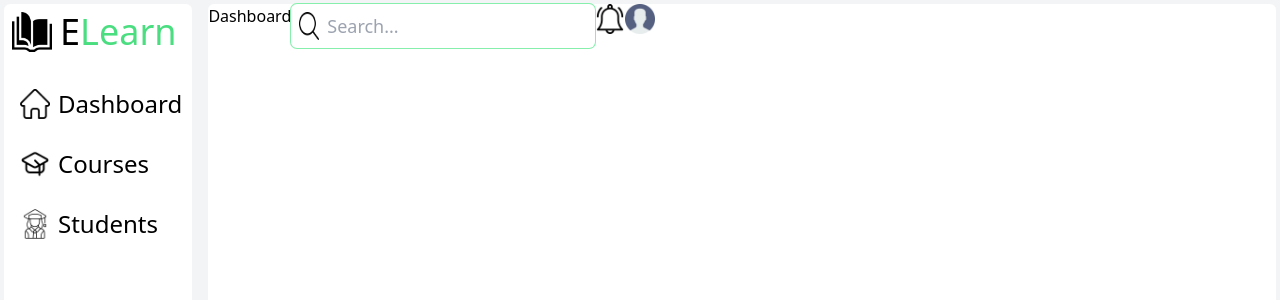
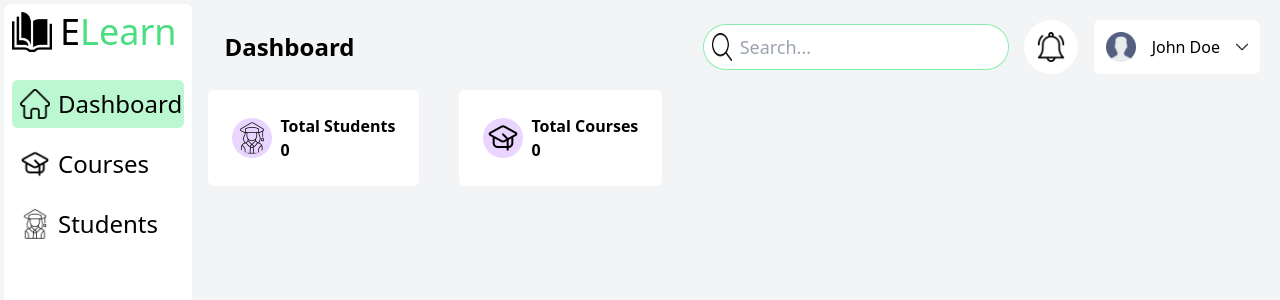
Before and after one commit to wilson-mutinda/COURSE-REG, a Vue app in the folder frontend/: page /admin-dashboard in a window 1280 px wide. Shown: the top 300 px of the page. Built offline with nearby package versions, Linux system fonts and the light colour scheme; no server answers; the HTML template or start-up script is replaced by a standard one.

Commit message:
Admin dashboard laout

```diff
--- a/frontend/src/pages/adminDashboard.vue
+++ b/frontend/src/pages/adminDashboard.vue
@@ -11,7 +11,7 @@
 
                  <!-- other buttons -->
                   <div class="flex flex-col space-y-3 mt-3 p-2">
-                    <button class="flex items-center gap-2 rounded-md p-2 hover:bg-purple-100">
+                    <button class="flex items-center gap-2 bg-green-200 rounded-md p-2 hover:bg-purple-100">
                         <img src="/home.png" alt="home" width="30px">
                         <p class="text-2xl">Dashboard</p>
                     </button>
@@ -26,33 +26,110 @@
                   </div>
             </div>
             <!-- right -->
-            <div class="right md:w-[80%] lg:w-[85%] bg-white min-h-screen rounded-md">
+            <div class="right md:w-[80%] lg:w-[85%] bg-gray-100 min-h-screen rounded-md">
                 <!-- navbar -->
-                 <div class="flex">
+                 <div class="flex justify-between items-center p-4">
                     <!-- title -->
                     <div class="">
-                        <p>Dashboard</p>
+                        <p class="text-2xl font-bold">Dashboard</p>
+                        <!-- <p> courses:{{ courseCount }}</p>
+                        <p>students:{{ studentCount }}</p> -->
                     </div>
                     <!-- search, ntifications and -->
-                     <div class="flex">
+                     <div class="flex items-center gap-4">
                         <!-- search bar -->
-                         <div class=" flex rounded-md ring-1 bg-transparent gap-2 ring-green-300 p-2 hover:ring-red-300">
+                         <div class=" flex rounded-full ring-1 bg-transparent gap-2 ring-green-300 p-2 hover:ring-red-300 bg-white">
                             <img src="/search.png" alt="search" width="20px" height="20px">
-                            <input type="text" name="" id="" class="outline-none text-lg" placeholder="Search...">
+                            <input type="text" name="" id="" class="outline-none text-lg bg-transparent" placeholder="Search...">
                          </div>
 
                          <!-- notification -->
-                          <div class="">
+                          <div class="bg-white p-3 rounded-full">
                             <img src="/notification.png" alt="notification" width="30px">
                           </div>
 
                           <!-- other -->
-                           <div class="">
+                           <div class="flex items-center gap-4 p-3 bg-white rounded-md">
                             <img src="/user.png" alt="avatar" width="30px">
+                            <p>John Doe</p>
+                            <button>
+                                <img src="/down-arrow.png" alt="down-arrow" width="12px">
+                            </button>
                            </div>
                      </div>
                  </div>
+
+                 <!-- body -->
+                  <div class="">
+                    <!-- top -->
+                     <div class="flex gap-10">
+                        <!-- all students -->
+                         <div class="flex items-center bg-white p-6 rounded-md">
+                            <img src="/academic.png" alt="learning" width="40px" class="bg-purple-200 rounded-full p-1 mr-2">
+                            <div class="">
+                                <p class="font-semibold">Total Students</p>
+                                <span class="font-bold">{{ studentCount }}</span>
+                            </div>
+                         </div>
+                         <!-- all courses -->
+                          <div class="flex items-center bg-white p-6 rounded-md">
+                            <img src="/learning.png" alt="academic" width="40px" class="bg-purple-200 rounded-full p-1 mr-2">
+                            <div class="">
+                                <p class="font-semibold">Total Courses</p>
+                                <span class="font-bold">{{ courseCount }}</span>
+                            </div>
+                          </div>
+                     </div>
+                  </div>
             </div>
         </div>
     </div>
 </template>
+
+<script>
+import api from '@/sevices/api';
+
+export default{
+
+    data(){
+        return {
+            courseCount: 0,
+
+            studentCount: 0,
+        };
+    },
+
+    methods: {
+
+        // fetch all students
+        async fetchAllStudents(){
+            try {
+                const response = await api.get('all_students')
+                this.studentCount = response.data.length
+            } catch (error) {
+                console.error('Failed to fetch students', error);
+            }
+        },
+
+        // Fetch all courses
+        async fetchAllCourses(){
+            try {
+                const response = await api.get('all_courses');
+                this.courseCount = response.data.length;
+            } catch (error) {
+                console.error('Failed to fetch courses', error);
+            }
+        }
+
+    },
+
+    mounted(){
+        // allCourses
+        this.fetchAllCourses();
+
+        // allStudents
+        this.fetchAllStudents();
+    }
+};
+
+</script>
```
